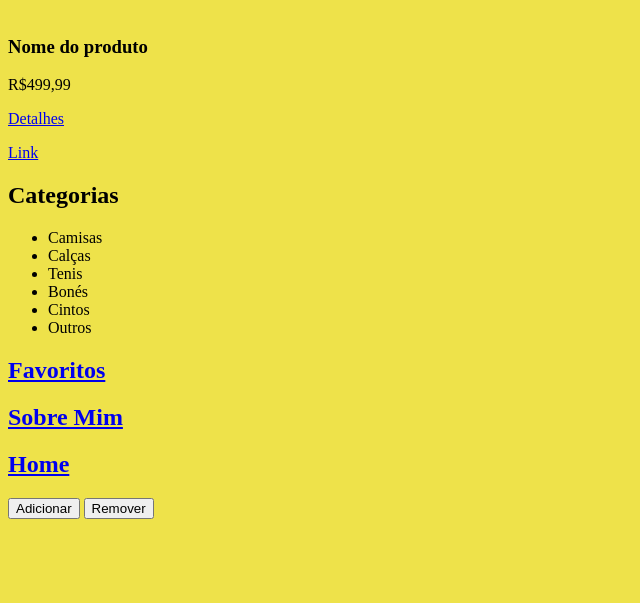
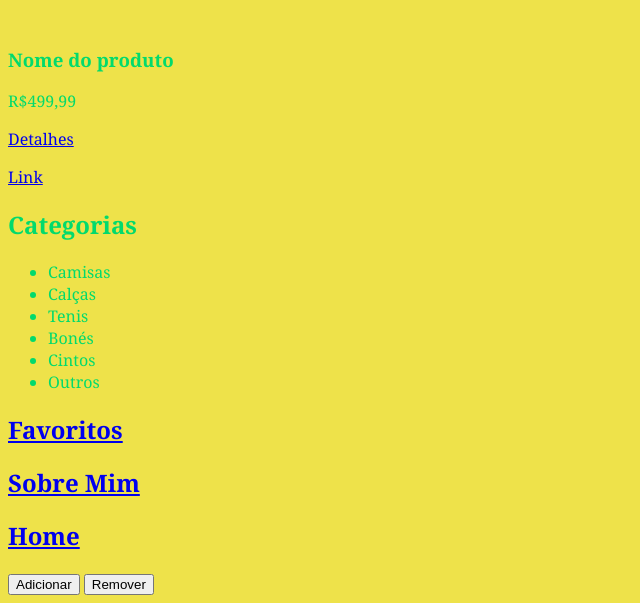
Before and after one commit to czartheboy/ProjetoWeb1, a plain HTML site: page index.html in a window 1280 px wide. Shown: the part 409-1012 px from the top of the page, without its empty margins (0-640 px from the left). Before the commit the page ends 936 px from the top, so only its background shows below. Drawn offline with Linux system fonts and the light colour scheme.

Commit message:
update style

```diff
--- a/style.css
+++ b/style.css
@@ -1,3 +1,5 @@
 body {
     background-color: #eee24a;
+    font-family: Georgia, 'Times New Roman', Times, serif;
+    color: #02da6c;
 }
```
